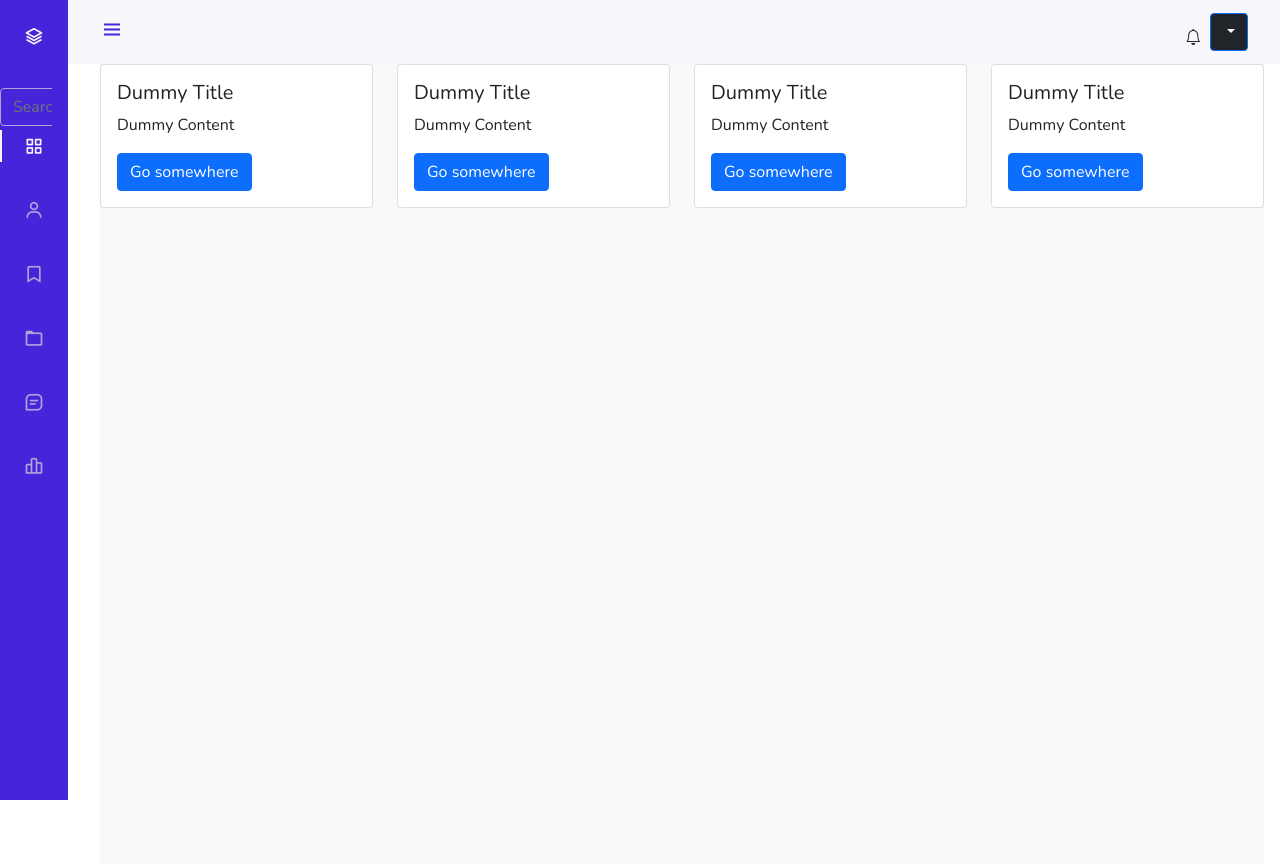
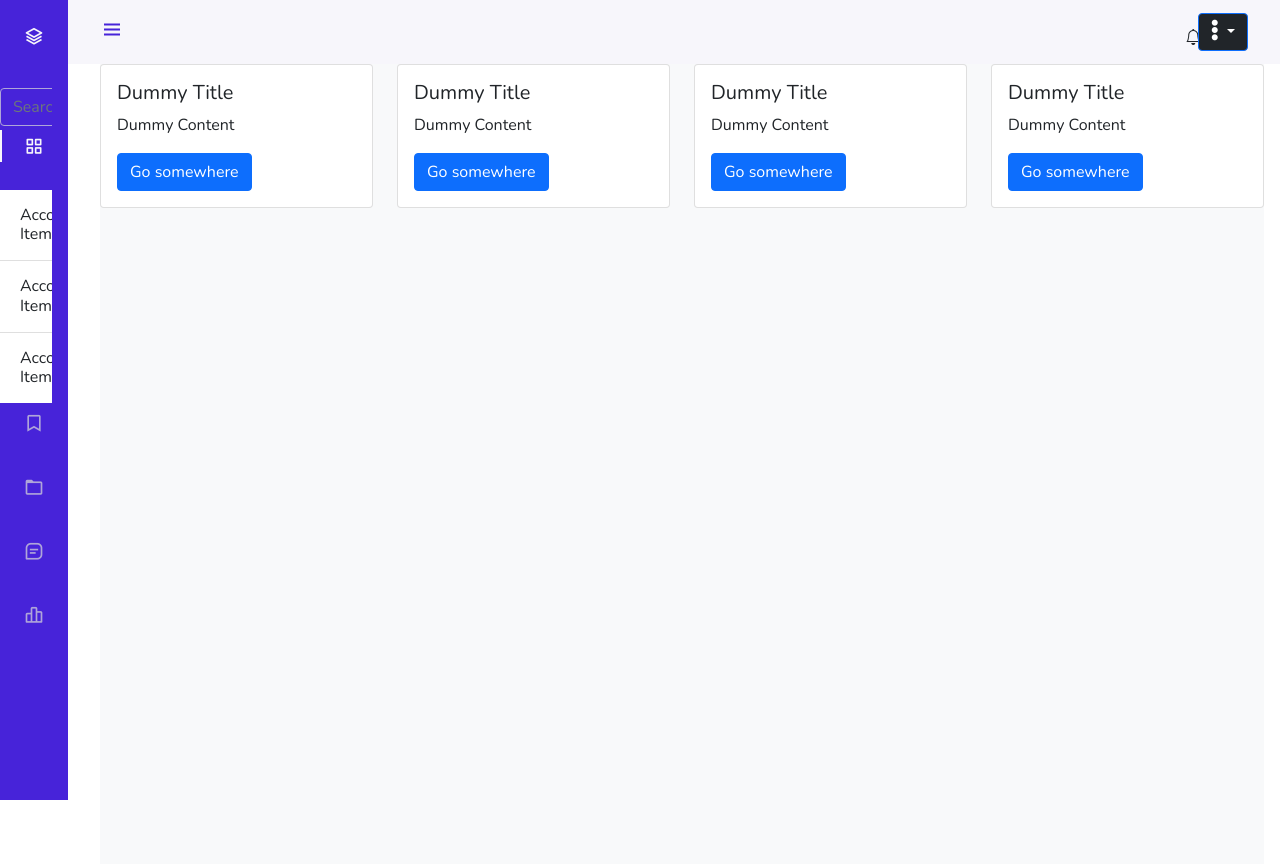
Before and after one commit to MohsinRazaKhanSipra/EHR-django, a Django app: page / in a window 1280 px wide. Run offline with Django 4.2, Linux system fonts and the light colour scheme.

Commit message:
small changes

```diff
--- a/DjangoEHR/patient/templates/patient/base.html
+++ b/DjangoEHR/patient/templates/patient/base.html
@@ -11,12 +11,13 @@
       integrity="sha384-1BmE4kWBq78iYhFldvKuhfTAU6auU8tT94WrHftjDbrCEXSU1oBoqyl2QvZ6jIW3"
       crossorigin="anonymous"
     />
+    <link rel="stylesheet" href="https://cdnjs.cloudflare.com/ajax/libs/font-awesome/5.15.3/css/all.min.css">
+
     <link
       href="https://cdn.jsdelivr.net/npm/boxicons@latest/css/boxicons.min.css"
       rel="stylesheet"
     />
-        <!-- Bootstrap CSS -->
-        <link rel="stylesheet" href="https://cdn.jsdelivr.net/npm/bootstrap@5.0.2/dist/css/bootstrap.min.css">
+
         <!-- Bootstrap Font Icon CSS -->
         <link rel="stylesheet" href="https://cdn.jsdelivr.net/npm/bootstrap-icons@1.5.0/font/bootstrap-icons.css">
 
@@ -245,18 +246,50 @@
           <div class="input-group rounded" style="background-color: var(--first-color);">
             <input type="search" class="form-control rounded" placeholder="Search" aria-label="Search" aria-describedby="search-addon" style="background-color: var(--first-color); border-color: var(--first-color-light); color: var(--white-color);" />
 
-            <span class="input-group-text border-0" id="search-addon" style="background-color: var(--first-color); border-color: var(--first-color-light);">
-              <i class="fas fa-search" style="color: var(--white-color);"></i>
+            <span class="input-group-text border-0" id="search-addon" style="background-color: var(--first-color); border-color: var(--first-color-light); color: var(--white-color);">
+                <i class="fas fa-search"></i>
             </span>
-          </div>
+        </div>
+
 
           <div class="nav_list">
             <a href="/home" class="nav_link active">
               <i class="bx bx-grid-alt nav_icon"></i>
               <span class="nav_name">Dashboard</span>
             </a>
-
-            <div class = "dropdown-btn">
+            <div class="accordion accordion-flush" id="accordionFlushExample">
+              <div class="accordion-item">
+                <h2 class="accordion-header" id="flush-headingOne">
+                  <button class="accordion-button collapsed" type="button" data-bs-toggle="collapse" data-bs-target="#flush-collapseOne" aria-expanded="false" aria-controls="flush-collapseOne">
+                    Accordion Item #1
+                  </button>
+                </h2>
+                <div id="flush-collapseOne" class="accordion-collapse collapse" aria-labelledby="flush-headingOne" data-bs-parent="#accordionFlushExample">
+                  <div class="accordion-body">Placeholder content for this accordion, which is intended to demonstrate the <code>.accordion-flush</code> class. This is the first item's accordion body.</div>
+                </div>
+              </div>
+              <div class="accordion-item">
+                <h2 class="accordion-header" id="flush-headingTwo">
+                  <button class="accordion-button collapsed" type="button" data-bs-toggle="collapse" data-bs-target="#flush-collapseTwo" aria-expanded="false" aria-controls="flush-collapseTwo">
+                    Accordion Item #2
+                  </button>
+                </h2>
+                <div id="flush-collapseTwo" class="accordion-collapse collapse" aria-labelledby="flush-headingTwo" data-bs-parent="#accordionFlushExample">
+                  <div class="accordion-body">Placeholder content for this accordion, which is intended to demonstrate the <code>.accordion-flush</code> class. This is the second item's accordion body. Let's imagine this being filled with some actual content.</div>
+                </div>
+              </div>
+              <div class="accordion-item">
+                <h2 class="accordion-header" id="flush-headingThree">
+                  <button class="accordion-button collapsed" type="button" data-bs-toggle="collapse" data-bs-target="#flush-collapseThree" aria-expanded="false" aria-controls="flush-collapseThree">
+                    Accordion Item #3
+                  </button>
+                </h2>
+                <div id="flush-collapseThree" class="accordion-collapse collapse" aria-labelledby="flush-headingThree" data-bs-parent="#accordionFlushExample">
+                  <div class="accordion-body">Placeholder content for this accordion, which is intended to demonstrate the <code>.accordion-flush</code> class. This is the third item's accordion body. Nothing more exciting happening here in terms of content, but just filling up the space to make it look, at least at first glance, a bit more representative of how this would look in a real-world application.</div>
+                </div>
+              </div>
+            </div>
+            {% comment %} <div class = "dropdown-btn">
               <a href="#" class="nav_link">
                 <i class="bx bx-user nav_icon"></i>
                 <span class="nav_name">Patients</span>
@@ -267,7 +300,7 @@
                 <a class="dropdown-item" href="#">Something else here</a>
               </div>
 
-            </div>
+            </div> {% endcomment %}
 
             </div>
             <a href="#" class="nav_link">
@@ -298,6 +331,7 @@
           <span class="nav_name">Sign out</span>
         </a>
         {%endif%}
+
 
       </nav>
     </div>
--- /dev/null
+++ b/DjangoEHR/patient/templates/patient/patient.html
@@ -0,0 +1,3 @@
+{% extends "patient/base.html" %}
+{% block content %}
+{% endblock %}
--- a/DjangoEHR/patient/urls.py
+++ b/DjangoEHR/patient/urls.py
@@ -11,4 +11,6 @@
 
     path('login/', auth_views.LoginView.as_view(template_name='registration/login.html'), name='login'),
     path("register/", views.register, name="register"),
+    path("patientinformation/", views.patientinformation, name="patientinformation"),
+
 ]
--- a/DjangoEHR/patient/views.py
+++ b/DjangoEHR/patient/views.py
@@ -27,3 +27,16 @@
         form = RegisterForm()
 
         return render(response, "patient/register.html", {"form":form})
+
+
+
+def patientinformation(response):
+    if response.method == "POST":
+        form = RegisterForm(response.POST)
+        if form.is_valid():
+            form.save()
+        return redirect("/home")
+    else:
+        form = RegisterForm()
+
+        return render(response, "patient/register.html", {"form":form})
```
Also changed, not shown: DjangoEHR/patient/models.py (+15 -1 lines), DjangoEHR/db.sqlite3, DjangoEHR/patient/migrations/0007_remove_patient_contact_number_patient_email_and_more.py (added).
